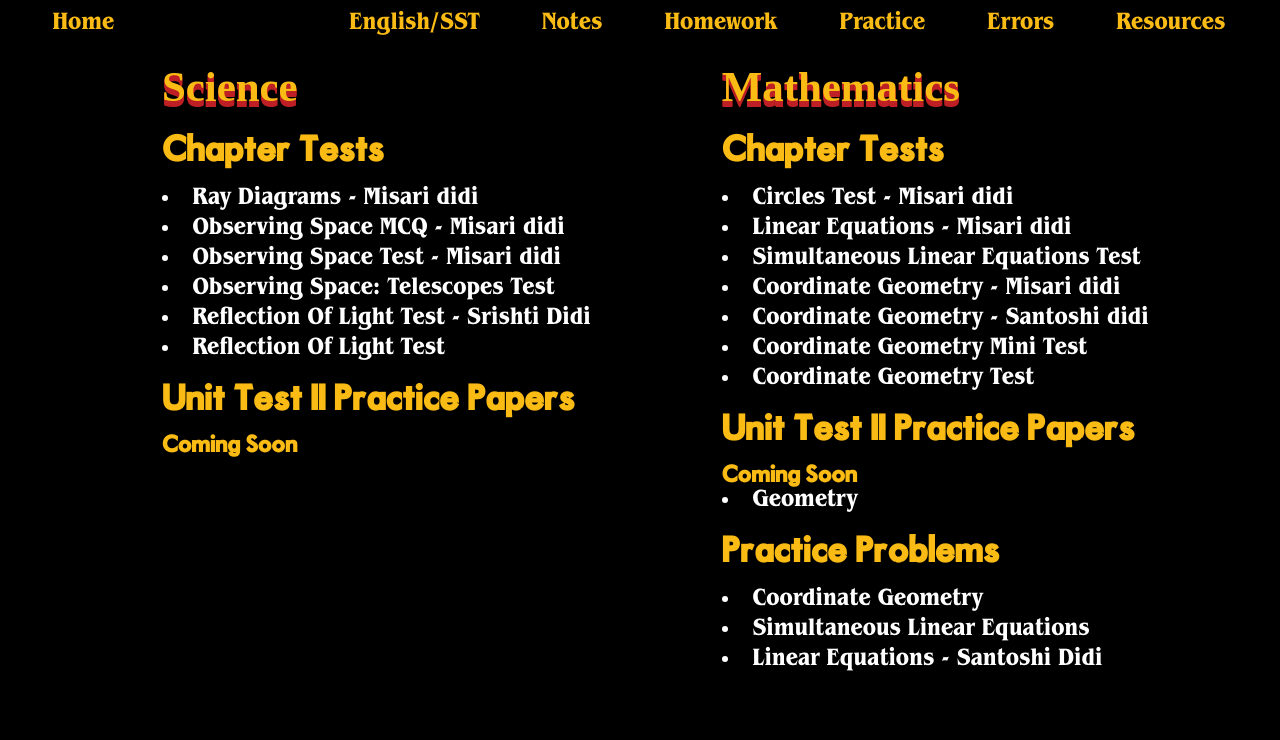
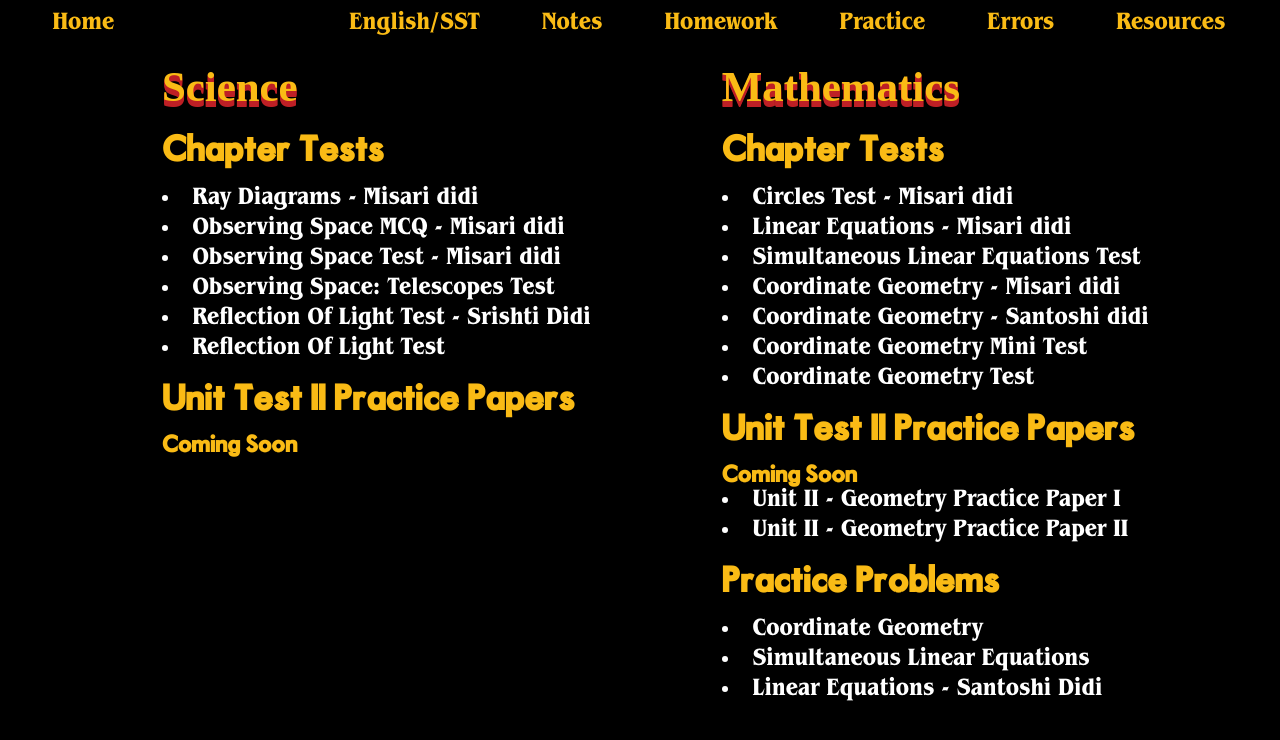
Before and after one commit to DhanushVDPT/sgvnext, a Next.js app: page /practice in a window 1280 px wide. Shown: the top 740 px of the page. Built offline with nearby package versions, Linux system fonts and the light colour scheme; a web font is replaced by a local one.

Commit message:
Update practice.js unit ii geometry practice paper

```diff
--- a/pages/practice.js
+++ b/pages/practice.js
@@ -39,7 +39,8 @@ export default function Page() {
                     <h2>Unit Test II Practice Papers</h2>
                     <h3>Coming Soon</h3>
                     <ul>
-                        <li><a target="#" href="https://drive.google.com/file/d/1jSNLUcNJpYoV-g8mVoJIJSpcDkxhyxKx/view?usp=sharing">Geometry</a></li>
+                        <li><a target="#" href="https://drive.google.com/file/d/18-HE2sjsmDTz5NtxuHA7Xo2-QpzAQLgG/view?usp=sharing">Unit II - Geometry Practice Paper I</a></li>
+                        <li><a target="#" href="https://drive.google.com/file/d/1jSNLUcNJpYoV-g8mVoJIJSpcDkxhyxKx/view?usp=sharing">Unit II - Geometry Practice Paper II</a></li>
                     </ul>
                     <h2>Practice Problems</h2>
                     <ul>
```
